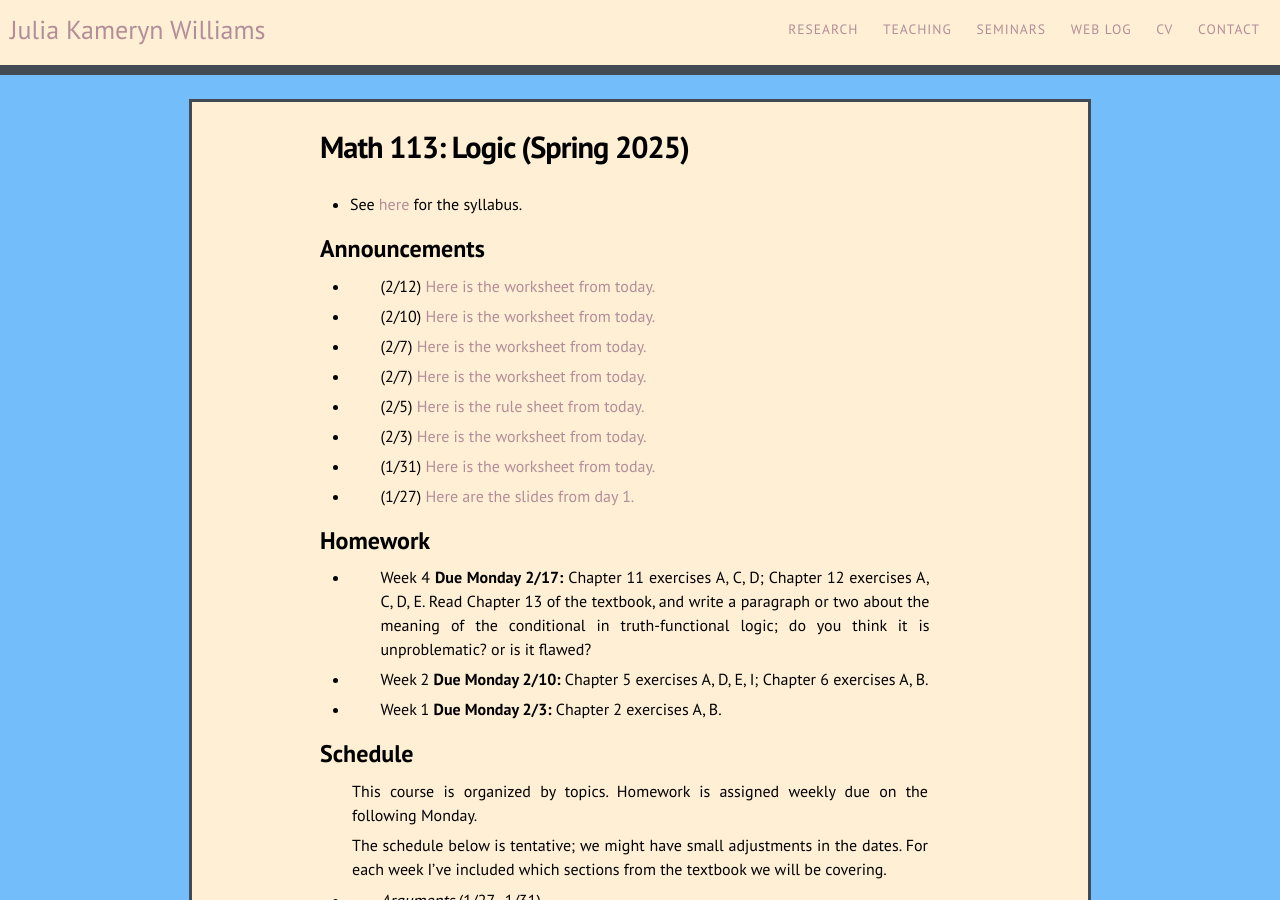
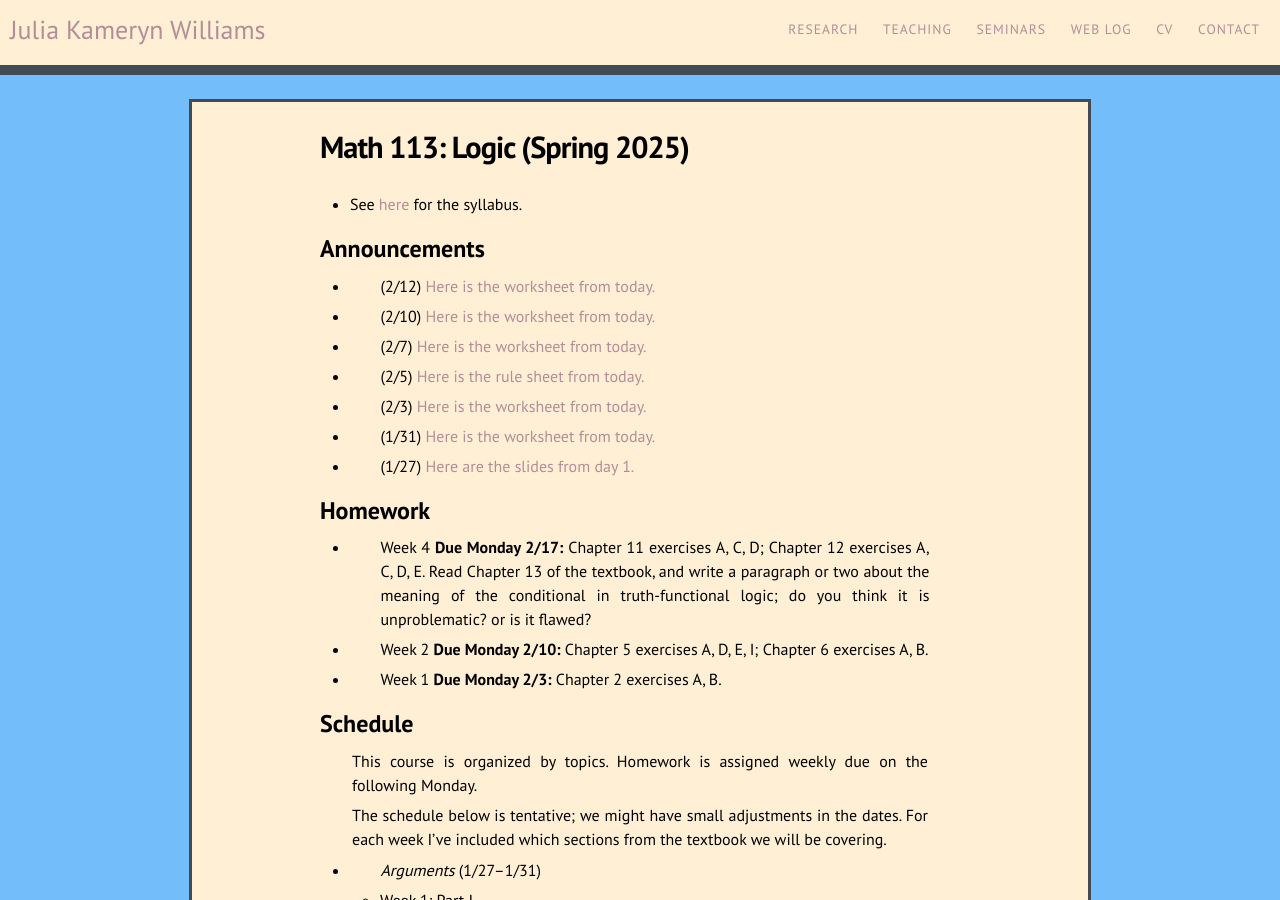
Before and after one commit to kamerynjw/kamerynjw.github.io, a Jekyll site: the page built from teaching/2025/math113.md, in a window 1280 px wide and 900 px high. Built offline with Jekyll 4.4.1, drawn with Linux system fonts in a browser that asks for light colours; nearby versions of some CDN libraries.

Commit message:
why were there two copies of 2/7?

```diff
--- a/teaching/2025/math113.md
+++ b/teaching/2025/math113.md
@@ -13,8 +13,6 @@ Announcements
 * (2/12) [Here is the worksheet from today.]({{ page.url }}ws2-12.pdf)
 
 * (2/10) [Here is the worksheet from today.]({{ page.url }}ws2-10.pdf)
-
-* (2/7) [Here is the worksheet from today.]({{ page.url }}ws2-7.pdf)
 
 * (2/7) [Here is the worksheet from today.]({{ page.url }}ws2-7.pdf)
 
```
